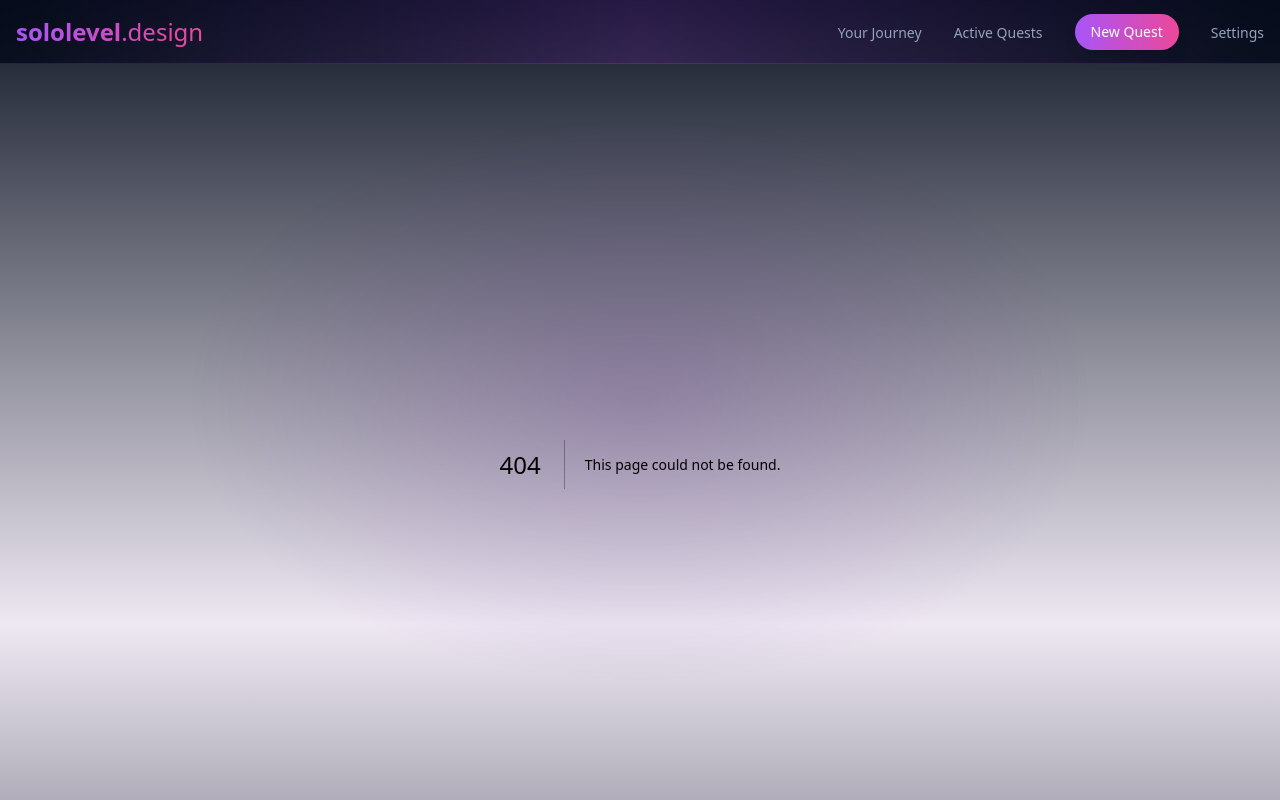
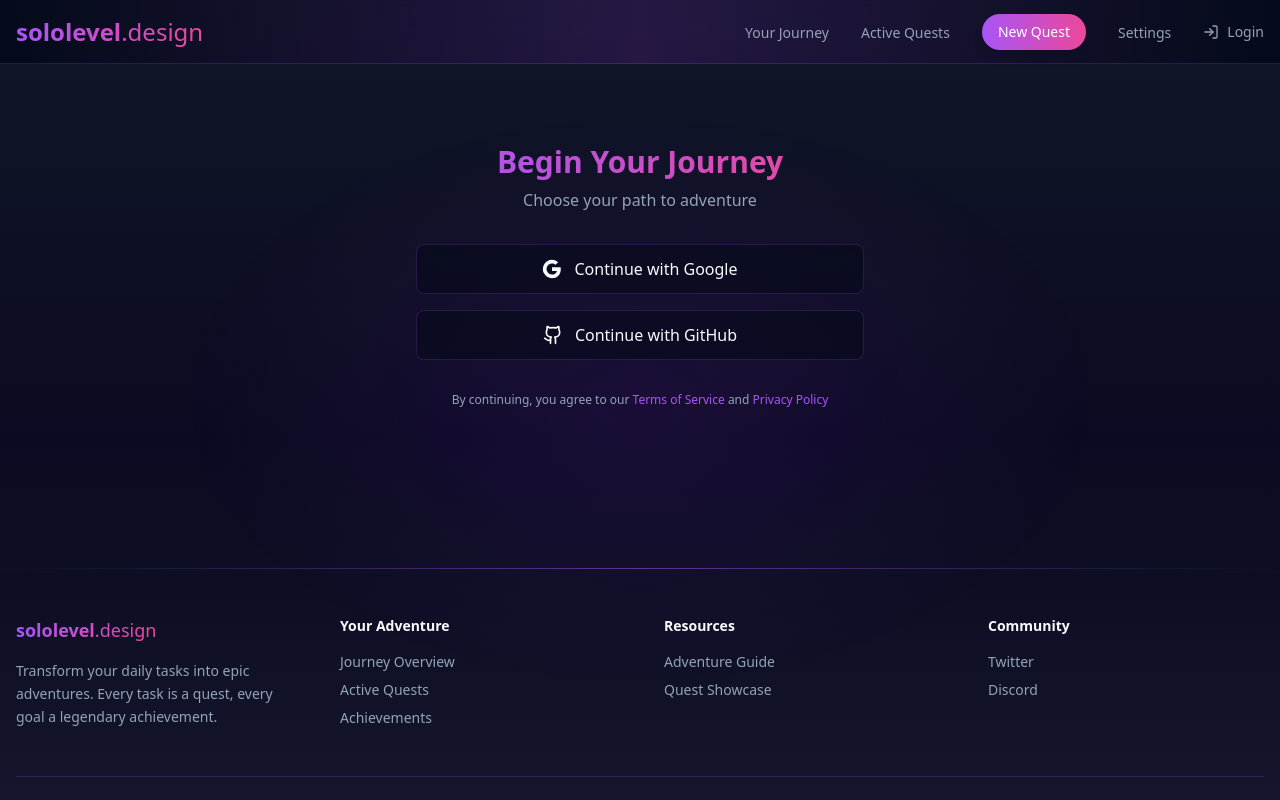
Before and after one commit to UBH-Fall-2024/ub-hacking-create-your-repo-here-solo-leveling, a Next.js app: page /login in a window 1280 px wide. Before the commit this address had no page. Shown: the top 800 px of the page. Built offline with nearby package versions, Linux system fonts and the light colour scheme; no server answers.

Commit message:
Added basic Auth0 support. Tried making it native, but couldn't make it to work

```diff
--- /dev/null
+++ b/src/app/api/auth/[auth0]/route.ts
@@ -0,0 +1,15 @@
+import { handleAuth } from '@auth0/nextjs-auth0';
+
+// Debug any configuration issues
+console.log('Auth0 Config Check:', {
+  hasBaseURL: !!process.env.AUTH0_BASE_URL,
+  baseURL: process.env.AUTH0_BASE_URL,
+  hasIssuerURL: !!process.env.AUTH0_ISSUER_BASE_URL,
+  issuerURL: process.env.AUTH0_ISSUER_BASE_URL,
+  hasClientID: !!process.env.AUTH0_CLIENT_ID,
+  hasClientSecret: !!process.env.AUTH0_CLIENT_SECRET,
+  hasSecret: !!process.env.AUTH0_SECRET,
+});
+
+// Create a basic handler with no custom configuration
+export const GET = handleAuth();
--- a/src/app/layout.tsx
+++ b/src/app/layout.tsx
@@ -3,6 +3,7 @@ import localFont from "next/font/local";
 import { Header } from "@/components/layouts/Header";
 import { Footer } from "@/components/layouts/Footer";
 import "./globals.css";
+import { UserProvider } from '@auth0/nextjs-auth0/client';
 
 const geistSans = localFont({
   src: "./fonts/GeistVF.woff",
@@ -28,6 +29,7 @@ export default function RootLayout({
 }>) {
   return (
     <html lang="en" className="dark">
+      <UserProvider>
         <body
           className={`${geistSans.variable} ${geistMono.variable} antialiased min-h-screen bg-gradient-to-b from-gray-900 via-purple-900/10 to-gray-900`}
           suppressHydrationWarning
@@ -48,6 +50,7 @@ export default function RootLayout({
             <Footer />
           </div>
         </body>
+      </UserProvider>
     </html>
   );
 }
--- /dev/null
+++ b/src/app/login/page.tsx
@@ -0,0 +1,84 @@
+'use client';
+
+import { motion } from 'framer-motion';
+import { Github } from 'lucide-react';
+import Link from 'next/link';
+
+// Import Google icon SVG
+const GoogleIcon = () => (
+  <svg className="w-5 h-5" viewBox="0 0 24 24">
+    <path
+      fill="currentColor"
+      d="M22.56 12.25c0-.78-.07-1.53-.2-2.25H12v4.26h5.92c-.26 1.37-1.04 2.53-2.21 3.31v2.77h3.57c2.08-1.92 3.28-4.74 3.28-8.09z"
+    />
+    <path
+      fill="currentColor"
+      d="M12 23c2.97 0 5.46-.98 7.28-2.66l-3.57-2.77c-.98.66-2.23 1.06-3.71 1.06-2.86 0-5.29-1.93-6.16-4.53H2.18v2.84C3.99 20.53 7.7 23 12 23z"
+    />
+    <path
+      fill="currentColor"
+      d="M5.84 14.09c-.22-.66-.35-1.36-.35-2.09s.13-1.43.35-2.09V7.07H2.18C1.43 8.55 1 10.22 1 12s.43 3.45 1.18 4.93l2.85-2.22.81-.62z"
+    />
+    <path
+      fill="currentColor"
+      d="M12 5.38c1.62 0 3.06.56 4.21 1.64l3.15-3.15C17.45 2.09 14.97 1 12 1 7.7 1 3.99 3.47 2.18 7.07l3.66 2.84c.87-2.6 3.3-4.53 6.16-4.53z"
+    />
+  </svg>
+);
+
+export default function LoginPage() {
+  return (
+    <div className="container mx-auto px-4 py-20">
+      <motion.div
+        initial={{ opacity: 0, y: 20 }}
+        animate={{ opacity: 1, y: 0 }}
+        className="max-w-md mx-auto space-y-8"
+      >
+        {/* Header */}
+        <div className="text-center space-y-2">
+          <h1 className="text-3xl font-bold bg-gradient-to-r from-purple-500 to-pink-500 bg-clip-text text-transparent">
+            Begin Your Journey
+          </h1>
+          <p className="text-muted-foreground">
+            Choose your path to adventure
+          </p>
+        </div>
+
+        {/* Login Options */}
+        <div className="space-y-4">
+          <motion.a
+            href="/api/auth/login"
+            whileHover={{ scale: 1.02 }}
+            whileTap={{ scale: 0.98 }}
+            className="flex items-center justify-center gap-3 w-full p-3 rounded-lg border border-purple-500/20 hover:border-purple-500/50 bg-background/50 backdrop-blur-sm transition-all"
+          >
+            <GoogleIcon />
+            <span>Continue with Google</span>
+          </motion.a>
+
+          <motion.a
+            href="/api/auth/login"
+            whileHover={{ scale: 1.02 }}
+            whileTap={{ scale: 0.98 }}
+            className="flex items-center justify-center gap-3 w-full p-3 rounded-lg border border-purple-500/20 hover:border-purple-500/50 bg-background/50 backdrop-blur-sm transition-all"
+          >
+            <Github className="w-5 h-5" />
+            <span>Continue with GitHub</span>
+          </motion.a>
+        </div>
+
+        {/* Terms */}
+        <p className="text-xs text-center text-muted-foreground">
+          By continuing, you agree to our{' '}
+          <Link href="/terms" className="text-purple-500 hover:text-purple-400">
+            Terms of Service
+          </Link>{' '}
+          and{' '}
+          <Link href="/privacy" className="text-purple-500 hover:text-purple-400">
+            Privacy Policy
+          </Link>
+        </p>
+      </motion.div>
+    </div>
+  );
+}
--- a/src/components/layouts/Header.tsx
+++ b/src/components/layouts/Header.tsx
@@ -2,8 +2,12 @@
 
 import Link from 'next/link';
 import { motion } from 'framer-motion';
+import { useUser } from '@auth0/nextjs-auth0/client';
+import { LogIn, LogOut, User } from 'lucide-react';
 
 export function Header() {
+  const { user, isLoading } = useUser();
+
   return (
     <motion.header
       initial={{ opacity: 0, y: -20 }}
@@ -71,6 +75,34 @@ export function Header() {
             </span>
             <span className="absolute -bottom-1 left-0 w-0 h-0.5 bg-gradient-to-r from-purple-500 to-pink-500 group-hover:w-full transition-all duration-300" />
           </Link>
+
+          {!isLoading && (
+            <>
+              {user ? (
+                <div className="flex items-center gap-4">
+                  <Link href="/settings" className="flex items-center gap-2">
+                    <User className="w-4 h-4" />
+                    <span className="text-sm">{user.name}</span>
+                  </Link>
+                  <a
+                    href="/api/auth/logout"
+                    className="flex items-center gap-2 text-sm text-muted-foreground hover:text-foreground"
+                  >
+                    <LogOut className="w-4 h-4" />
+                    Logout
+                  </a>
+                </div>
+              ) : (
+                <a
+                  href="/api/auth/login"
+                  className="flex items-center gap-2 text-sm text-muted-foreground hover:text-foreground"
+                >
+                  <LogIn className="w-4 h-4" />
+                  Login
+                </a>
+              )}
+            </>
+          )}
         </nav>
       </div>
     </motion.header>
```
Lines whose indentation alone changed are shown as unchanged.
